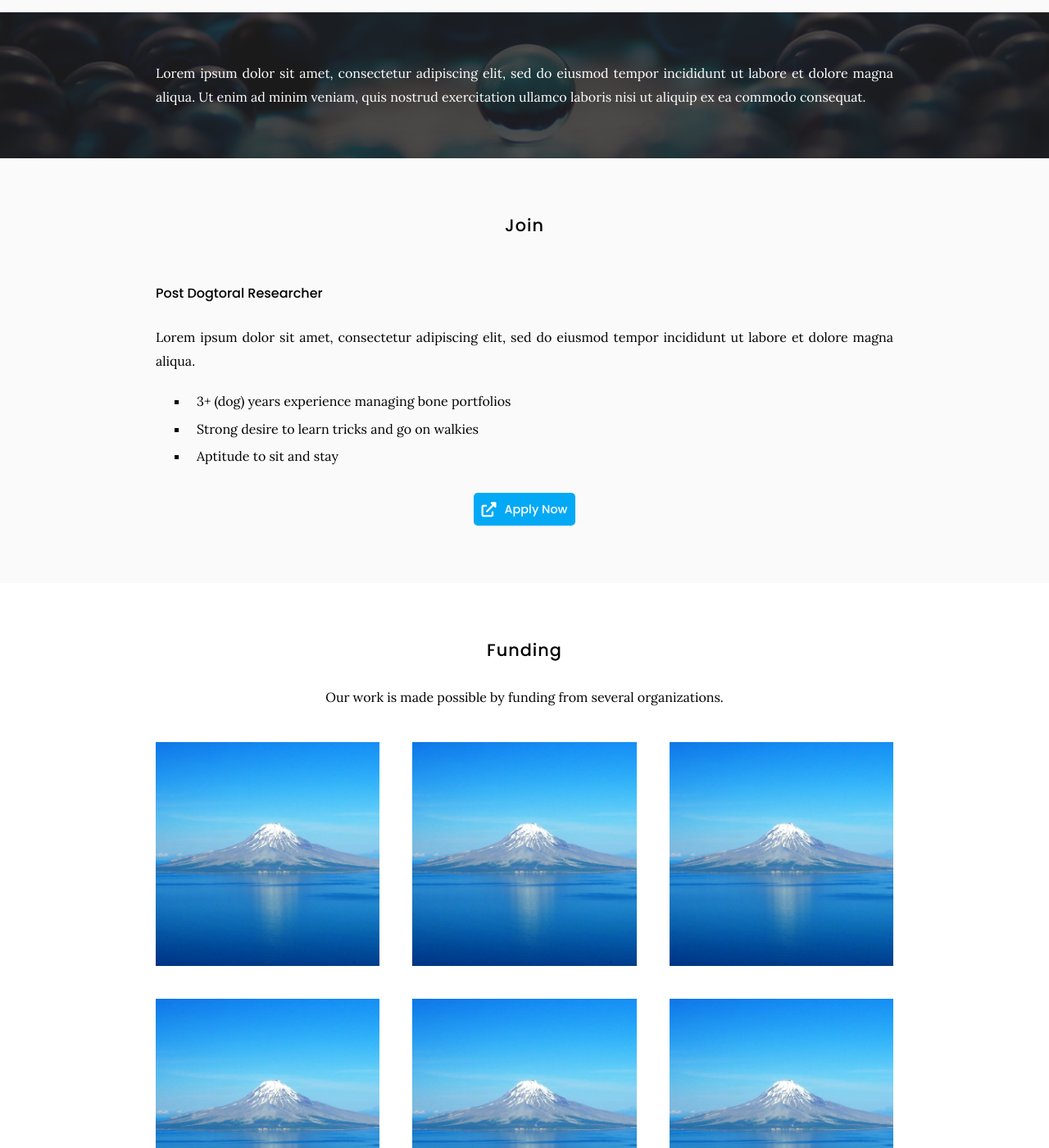
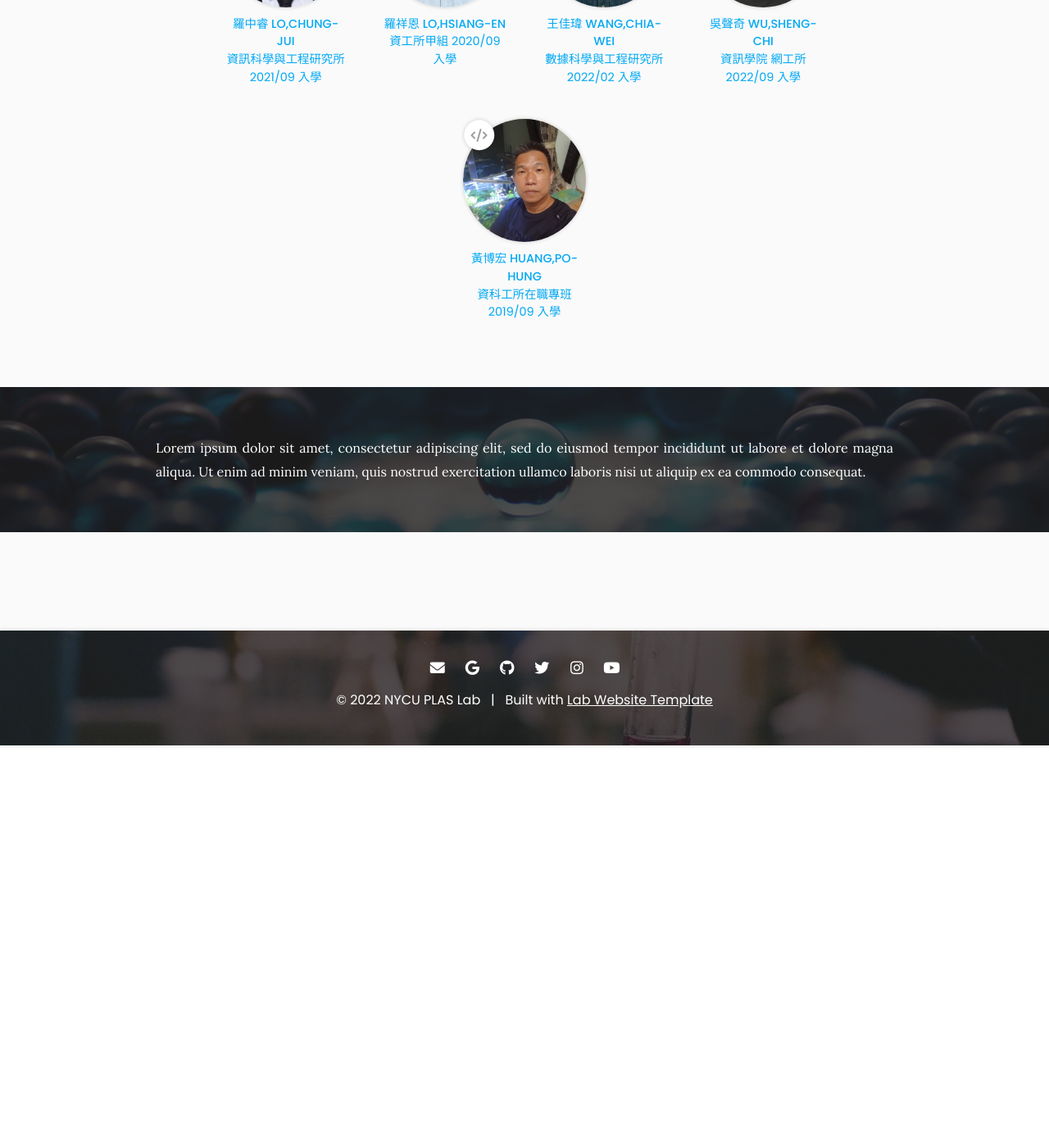
Before and after one commit to NYCU-PLAS/NYCU-PLAS.github.io, a Jekyll site: the page built from team/index.md, in a window 1280 px wide and 1400 px high, scrolled down 1396 px. Shown: the whole window at 82% size. Built offline with Jekyll 4.4.1, drawn with Linux system fonts in a browser that asks for light colours; after the commit the page ends 2305 px from its top, so only the background shows below that.

```diff
--- a/team/index.md
+++ b/team/index.md
@@ -40,52 +43,3 @@ Lorem ipsum dolor sit amet, consectetur adipiscing elit, sed do eiusmod tempor i
 Ut enim ad minim veniam, quis nostrud exercitation ullamco laboris nisi ut aliquip ex ea commodo consequat.
 
 {% include section.html %}
-
-## Join
-
-#### Post Dogtoral Researcher
-
-Lorem ipsum dolor sit amet, consectetur adipiscing elit, sed do eiusmod tempor incididunt ut labore et dolore magna aliqua.
-
-- 3+ (dog) years experience managing bone portfolios
-- Strong desire to learn tricks and go on walkies
-- Aptitude to sit and stay
-
-{% include link.html type="external" link="https://google.com/" text="Apply Now" icon="" style="button" %}
-{:.center}
-
-{% include section.html %}
-
-## Funding
-
-Our work is made possible by funding from several organizations.
-{:.center}
-
-{%
-  include gallery.html
-  style="square"
-
-  image1="images/photo.jpg"
-  link1="https://nasa.gov/"
-  tooltip1="Cool Foundation"
-
-  image2="images/photo.jpg"
-  link2="https://nasa.gov/"
-  tooltip2="Cool Institute"
-
-  image3="images/photo.jpg"
-  link3="https://nasa.gov/"
-  tooltip3="Cool Initiative"
-
-  image4="images/photo.jpg"
-  link4="https://nasa.gov/"
-  tooltip4="Cool Foundation"
-
-  image5="images/photo.jpg"
-  link5="https://nasa.gov/"
-  tooltip5="Cool Institute"
-
-  image6="images/photo.jpg"
-  link6="https://nasa.gov/"
-  tooltip6="Cool Initiative"
-%}
```
Also changed, not shown: other parts of team/index.md (+3 -0 lines).
